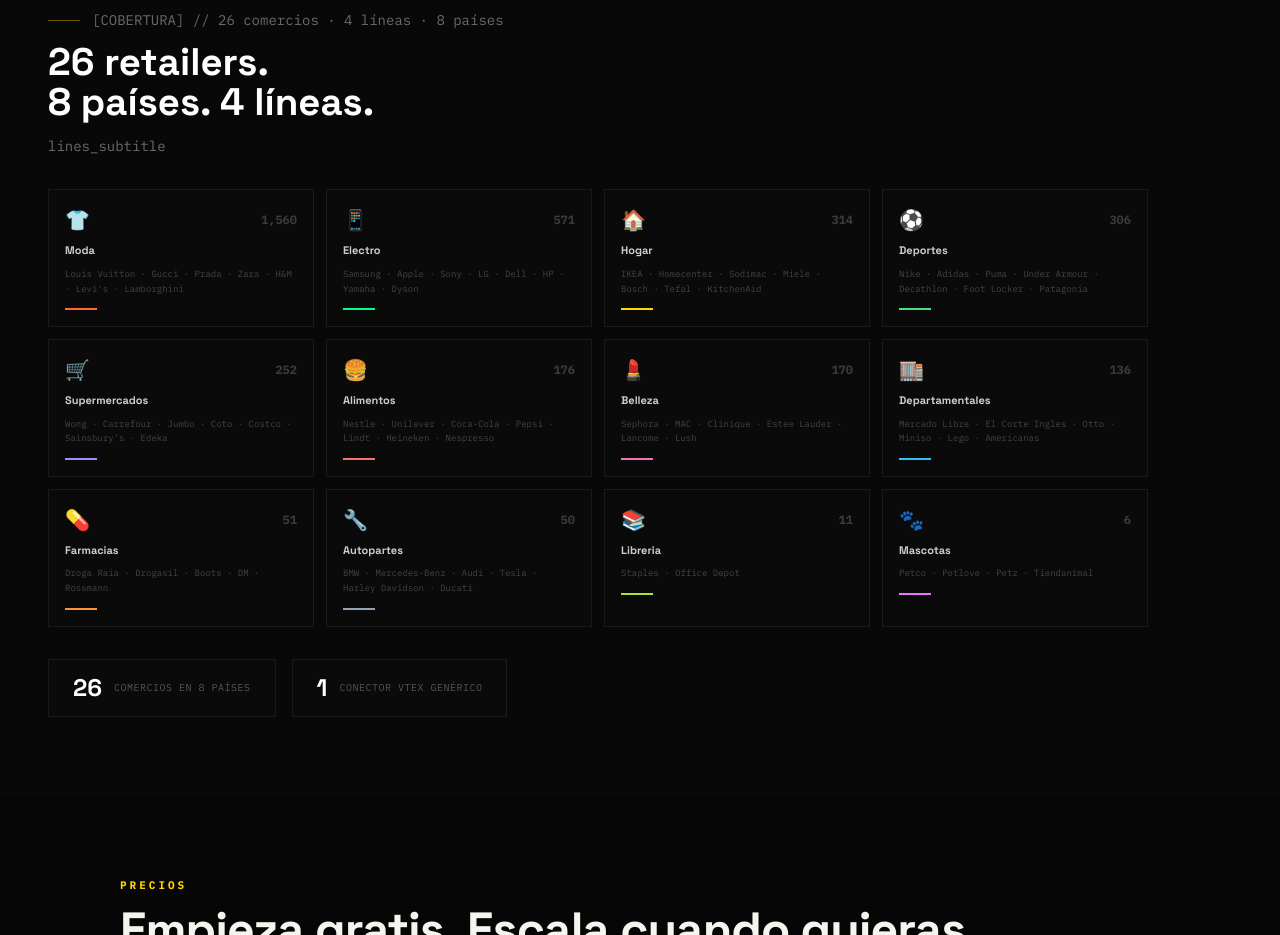
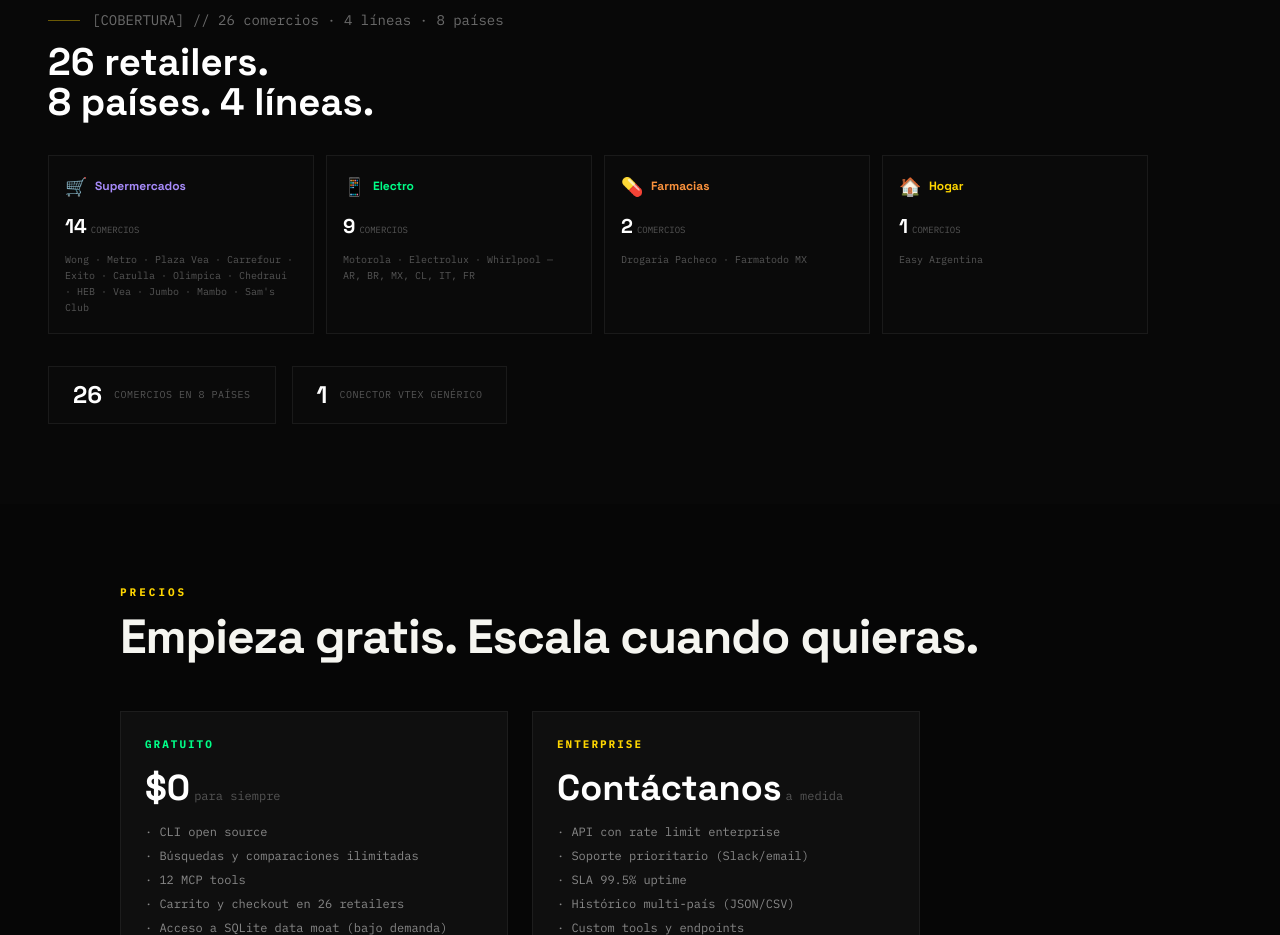
Before and after one commit to Treevu-ai/cli-market-world, a Next.js app in the folder landing/: page / in a window 1280 px wide. Shown: the part 3780-4715 px from the top of the page. Built offline with nearby package versions, Linux system fonts and the light colour scheme.

Commit message:
fix: Lines grid trimmed to 4 verified lines with real counts

```diff
--- a/landing/components/Lines.tsx
+++ b/landing/components/Lines.tsx
@@ -1,18 +1,10 @@
 "use client";
 import { useLang } from "@/lib/LanguageContext";
 const data=[
-  {e:"👕",n:"Moda",c:1560,s:"Louis Vuitton · Gucci · Prada · Zara · H&M · Levi's · Lamborghini",cl:"#FF6B35"},
-  {e:"📱",n:"Electro",c:571,s:"Samsung · Apple · Sony · LG · Dell · HP · Yamaha · Dyson",cl:"#00FF88"},
-  {e:"🏠",n:"Hogar",c:314,s:"IKEA · Homecenter · Sodimac · Miele · Bosch · Tefal · KitchenAid",cl:"#FFD600"},
-  {e:"⚽",n:"Deportes",c:306,s:"Nike · Adidas · Puma · Under Armour · Decathlon · Foot Locker · Patagonia",cl:"#4ADE80"},
-  {e:"🛒",n:"Supermercados",c:252,s:"Wong · Carrefour · Jumbo · Coto · Costco · Sainsbury's · Edeka",cl:"#A78BFA"},
-  {e:"🍔",n:"Alimentos",c:176,s:"Nestle · Unilever · Coca-Cola · Pepsi · Lindt · Heineken · Nespresso",cl:"#F87171"},
-  {e:"💄",n:"Belleza",c:170,s:"Sephora · MAC · Clinique · Estee Lauder · Lancome · Lush",cl:"#F472B6"},
-  {e:"🏬",n:"Departamentales",c:136,s:"Mercado Libre · El Corte Ingles · Otto · Miniso · Lego · Americanas",cl:"#38BDF8"},
-  {e:"💊",n:"Farmacias",c:51,s:"Droga Raia · Drogasil · Boots · DM · Rossmann",cl:"#FB923C"},
-  {e:"🔧",n:"Autopartes",c:50,s:"BMW · Mercedes-Benz · Audi · Tesla · Harley Davidson · Ducati",cl:"#94A3B8"},
-  {e:"📚",n:"Libreria",c:11,s:"Staples · Office Depot",cl:"#A3E635"},
-  {e:"🐾",n:"Mascotas",c:6,s:"Petco · Petlove · Petz · Tiendanimal",cl:"#E879F9"},
+  {e:"🛒",n:"Supermercados",c:14,s:"Wong · Metro · Plaza Vea · Carrefour · Exito · Carulla · Olimpica · Chedraui · HEB · Vea · Jumbo · Mambo · Sam's Club",cl:"#A78BFA"},
+  {e:"📱",n:"Electro",c:9,s:"Motorola · Electrolux · Whirlpool — AR, BR, MX, CL, IT, FR",cl:"#00FF88"},
+  {e:"💊",n:"Farmacias",c:2,s:"Drogaria Pacheco · Farmatodo MX",cl:"#FB923C"},
+  {e:"🏠",n:"Hogar",c:1,s:"Easy Argentina",cl:"#FFD600"},
 ];
 export default function Lines() {
   const { t: _t } = useLang();
@@ -21,15 +13,19 @@
       <div className="flex flex-col gap-3 max-w-[600px]">
         <span className="inline-flex items-center gap-3 text-sm font-mono text-white/40"><span className="w-8 h-px bg-[#FFD600]/40"/>{_t("lines_label")}</span>
         <h2 className="text-[clamp(1.5rem,3vw,3.5rem)] font-grotesk font-bold text-white leading-[1.05] whitespace-pre-line">{_t("lines_title")}</h2>
-        <p className="text-white/40 font-mono text-sm leading-relaxed">{_t("lines_subtitle")}</p>
       </div>
-      <div className="grid grid-cols-2 sm:grid-cols-3 lg:grid-cols-4 gap-3 max-w-[1100px]">
+      <div className="grid grid-cols-2 sm:grid-cols-4 gap-3 max-w-[1100px]">
         {data.map(l=>(
-          <div key={l.n} className="group bg-[#0A0A0A] border border-[#1A1A1A] p-4 flex flex-col gap-2 hover:border-[#333] transition-all hover:bg-[#0F0F0F]">
-            <div className="flex items-center justify-between"><span className="text-xl">{l.e}</span><span className="text-xs font-mono font-bold text-white/20 tabular-nums">{l.c.toLocaleString()}</span></div>
-            <span className="text-[11px] font-grotesk font-bold text-white/80">{l.n}</span>
-            <p className="text-[9px] font-mono text-[#444] leading-relaxed line-clamp-2 group-hover:text-[#666]">{l.s}</p>
-            <div className="mt-1 h-[2px] w-8 group-hover:w-full transition-all duration-300" style={{backgroundColor:l.cl}}/>
+          <div key={l.n} className="bg-[#0A0A0A] border border-[#1A1A1A] p-4 flex flex-col gap-3 hover:border-[#333] transition-all">
+            <div className="flex items-center gap-2">
+              <span className="text-lg">{l.e}</span>
+              <span className="text-xs font-grotesk font-bold" style={{color:l.cl}}>{l.n}</span>
+            </div>
+            <div className="flex items-baseline gap-1">
+              <span className="text-xl font-grotesk font-bold text-white">{l.c}</span>
+              <span className="text-[9px] font-mono text-[#555] uppercase">{_t("lines_stores")}</span>
+            </div>
+            <p className="text-[10px] font-mono text-[#555] leading-relaxed">{l.s}</p>
           </div>
         ))}
       </div>
```
